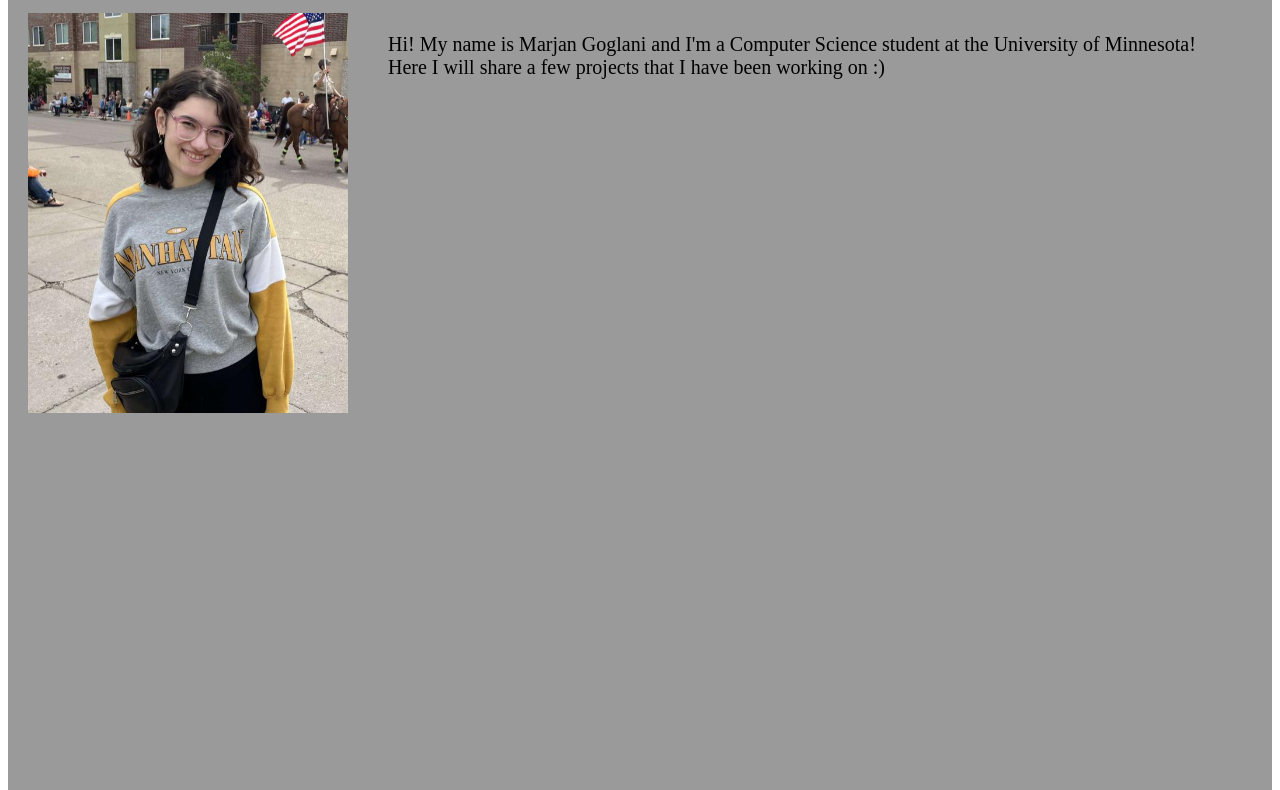
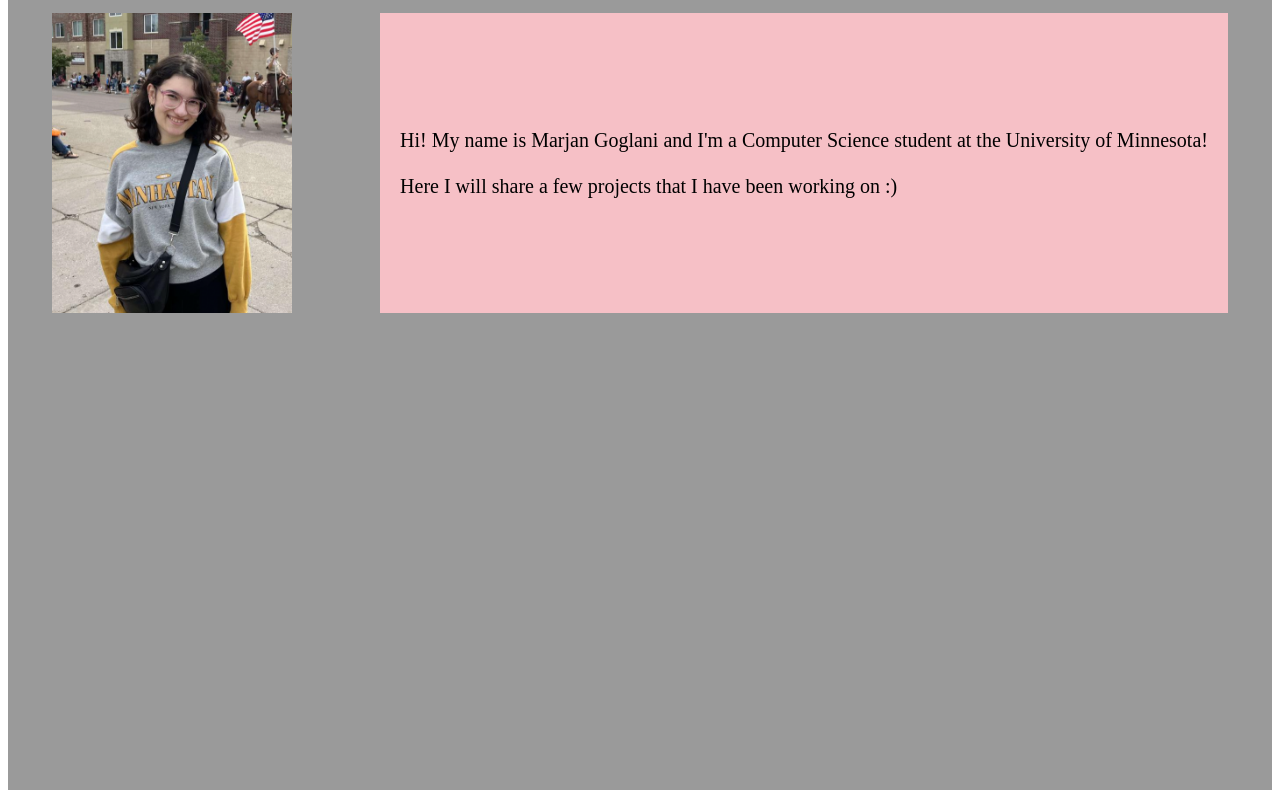
Before and after one commit to marjangoglani/portfolio-website, a plain HTML site: page index.html in a window 1280 px wide. Shown: the part 118-908 px from the top of the page. Drawn offline with Linux system fonts and the light colour scheme.

Commit message:
section1 works

```diff
--- a/index.html
+++ b/index.html
@@ -13,6 +13,7 @@
         <a href="#"><img class="logo" src="logo.png"></a>
         <ul>
             <li><a href="#">Home</a></li>
+            <li><a href="#">Art</a></li>
             <li><a href="#">Projects</a></li>
             <li><a href="#">Contact</a></li>
         </ul>
@@ -22,10 +23,11 @@
 
         <div class="section1">
             <img class="pfp" src="pfp.png"></a>
-            <ul class="intro">
-                <li>Hi! My name is Marjan Goglani and I'm a Computer Science student at the University of Minnesota!</li>
-                <li>Here I will share a few projects that I have been working on :)</li>
-            </ul>
+            <p class="intro">
+                Hi! My name is Marjan Goglani and I'm a Computer Science student at the University of Minnesota!
+                <br><br>
+                Here I will share a few projects that I have been working on :)
+            </p>
 
         </div>
 
--- a/styles.css
+++ b/styles.css
@@ -40,16 +40,25 @@ nav li {
 
 .section1 {
     display: flex;
+    justify-content: space-around;
+    flex-flow: row;
 }
 
 .intro {
+    background-color: rgb(246, 192, 198);
+    margin: 20px;
     padding: 1rem;
+    display: flex;
+    align-items: center;
+    justify-content: space-around;
 }
 
 .pfp {
-    height: 20rem;
-    width: 16rem;
+    height: 15rem;
+    width: 12rem;
     padding: 1rem;
+    display: flex;
+    align-self: center;
 }
 
 footer {
```
